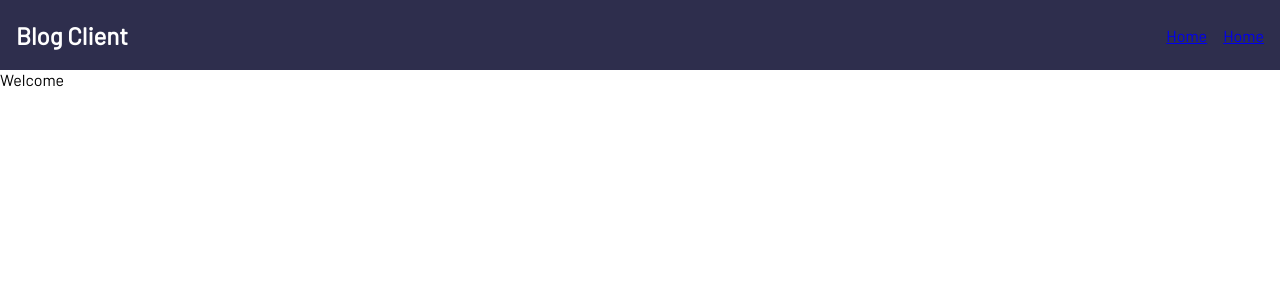
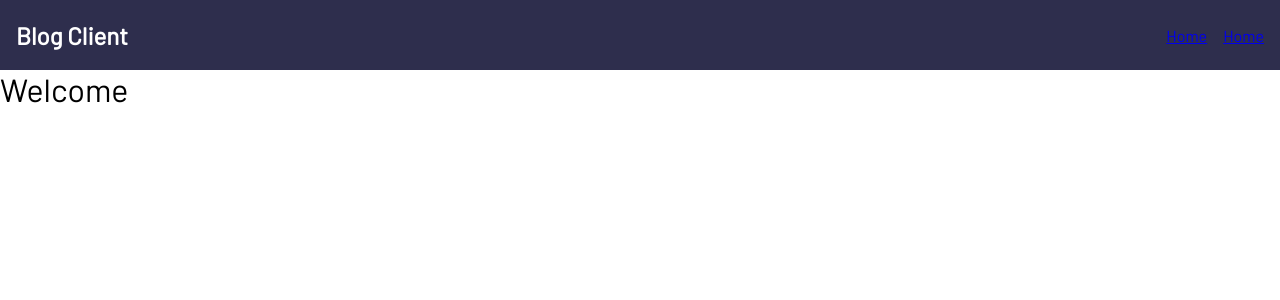
Before and after one commit to brajpatel/blog-client, a React (Vite) app: page / in a window 1280 px wide. Shown: the top 300 px of the page. Built offline with nearby package versions, Linux system fonts and the light colour scheme.

Commit message:
Create welcome css file

```diff
--- /dev/null
+++ b/src/components/Welcome.css
@@ -0,0 +1,3 @@
+.welcome {
+    font-size: 2rem;
+}
--- a/src/components/Welcome.jsx
+++ b/src/components/Welcome.jsx
@@ -1,6 +1,8 @@
+import './Welcome.css';
+
 function Welcome() {
     return (
-        <div>Welcome</div>
+        <div className="welcome">Welcome</div>
     )
 }
 
```
